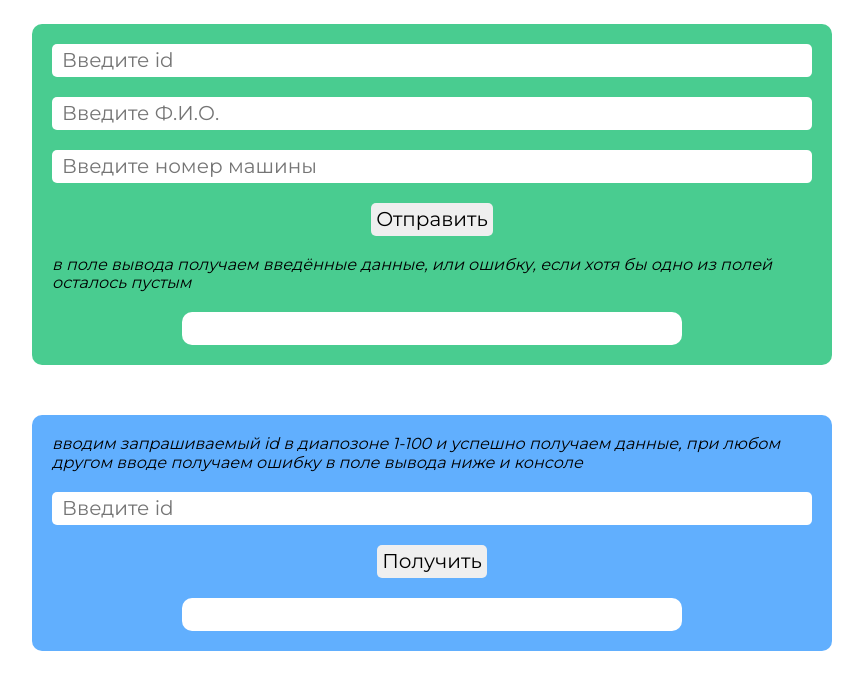
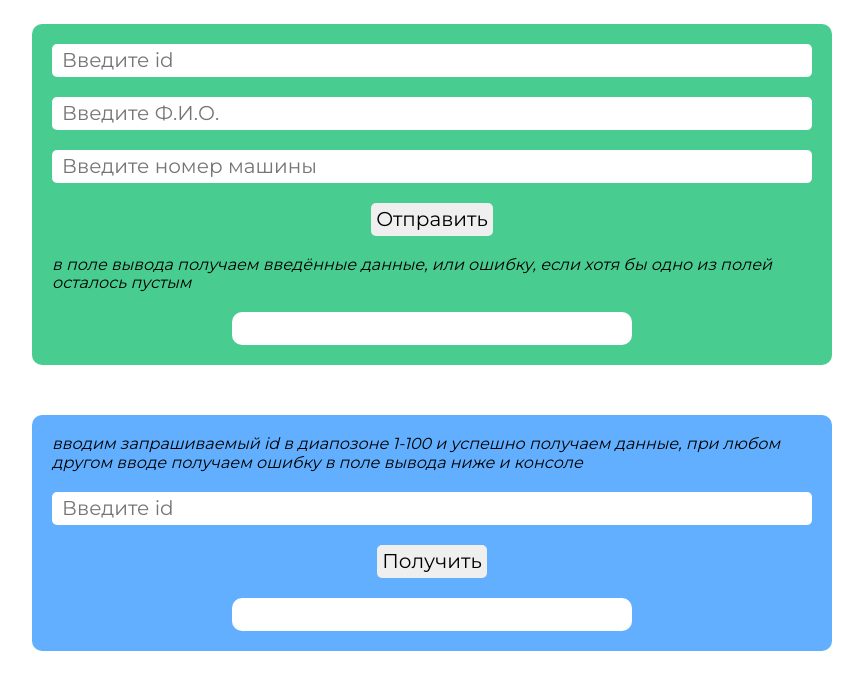
Before and after one commit to PipolaPopala/Checkpoint_Manager_test, a plain HTML site: page index.html in a window 1280 px wide. Shown: the part 96-786 px from the top of the page, without its empty margins (208-1071 px from the left). Drawn offline with nearby package versions, Linux system fonts and the light colour scheme.

Commit message:
fix: realize some adaptive

```diff
--- a/styles/style.css
+++ b/styles/style.css
@@ -32,7 +32,7 @@ html {
 }
 
 .output {
-    min-width: 500px;
+    min-width: 400px;
     min-height: 33px;
     background-color: white;
     border-radius: 10px;
@@ -46,7 +46,7 @@ html {
     flex-direction: column;
     align-items: center;
     justify-content: center;
-    width: 800px;
+    max-width: 800px;
     background-color: #49CC90;
     border-radius: 10px;
     padding: 20px;
@@ -75,7 +75,7 @@ html {
     flex-direction: column;
     align-items: center;
     justify-content: center;
-    width: 800px;
+    max-width: 800px;
     background-color: #61AFFE;
     border-radius: 10px;
     padding: 20px;
```
